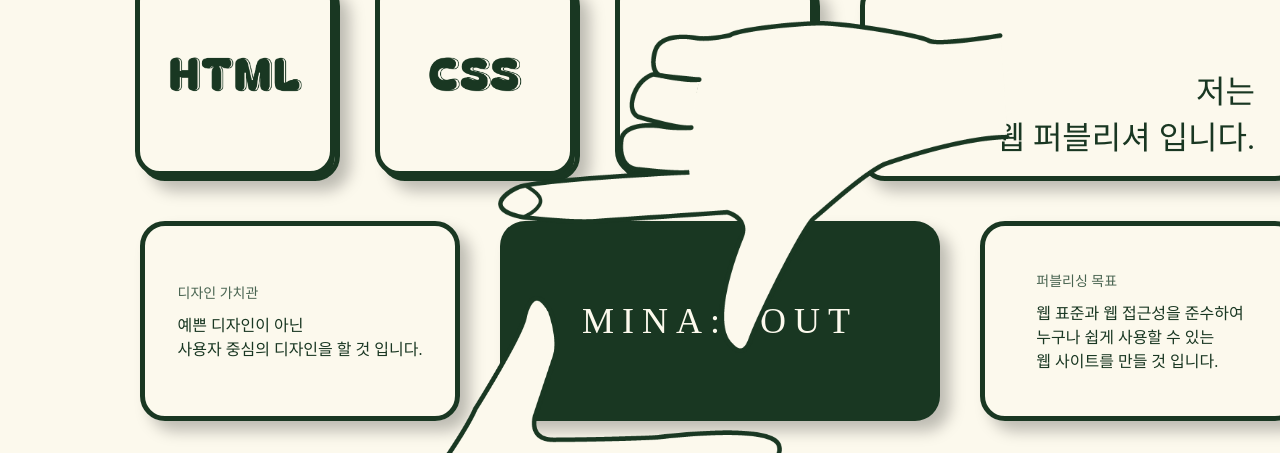
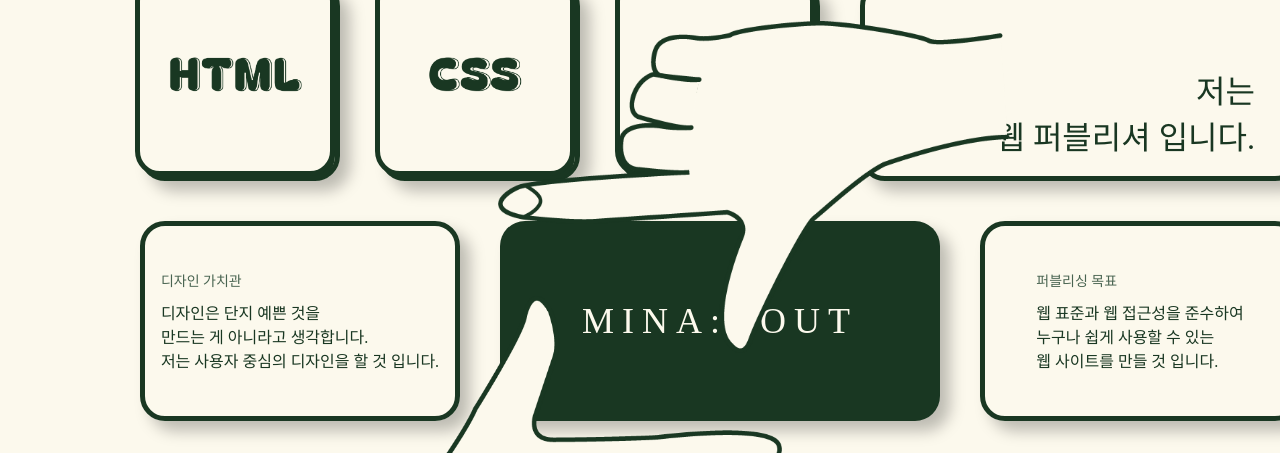
Before and after one commit to mindeulre/portfolio2024, a plain HTML site: page index.html in a window 1280 px wide. Shown: the part 1011-1464 px from the top of the page. Drawn offline with nearby package versions, Linux system fonts and the light colour scheme; a web font is replaced by a local one.

Commit message:
Update index.html

```diff
--- a/index.html
+++ b/index.html
@@ -134,7 +134,7 @@
         <div class="left-box same-box2-1">
           <div class="left-text-box text-box">
             <p class="G_Medium">디자인 가치관</p>
-            <p class="G_Bold">예쁜 디자인이 아닌<br>사용자 중심의 디자인을 할 것 입니다.</p>
+            <p class="G_Bold">디자인은 단지 예쁜 것을<br>만드는 게 아니라고 생각합니다.<br>저는 사용자 중심의 디자인을 할 것 입니다.</p>
           </div>
         </div>
         <div class="center-box G_Medium">
```
